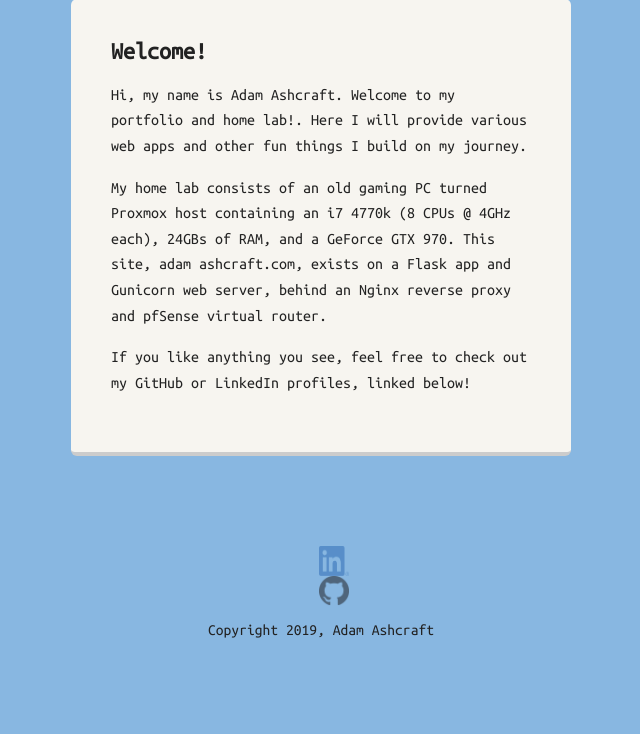
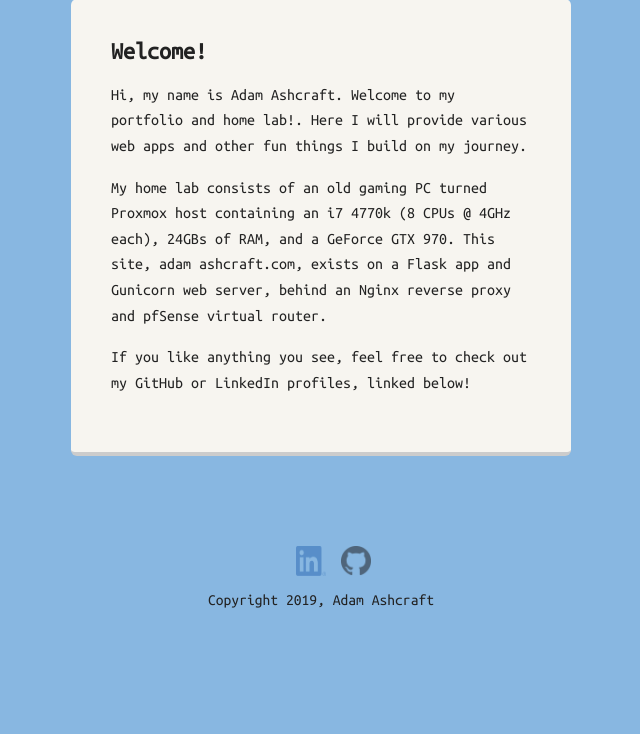
Before and after one commit to apashcraft/loveme, a Flask app: page / in a window 1280 px wide. Shown: the part 549-1283 px from the top of the page, without its empty margins (319-959 px from the left). After the commit the page ends 1157 px from the top, so only its background shows below. Run offline with Flask 2, Linux system fonts and the light colour scheme.

Commit message:
Fixed css for footer

```diff
--- a/app/static/css/main.css
+++ b/app/static/css/main.css
@@ -130,6 +130,10 @@ footer ul {
 	padding: 0;
 }
 
+footer ul li {
+	display: inline-block;
+}
+
 a.social {
 	display: inline-block;
 	text-indent: -9999px;
```
